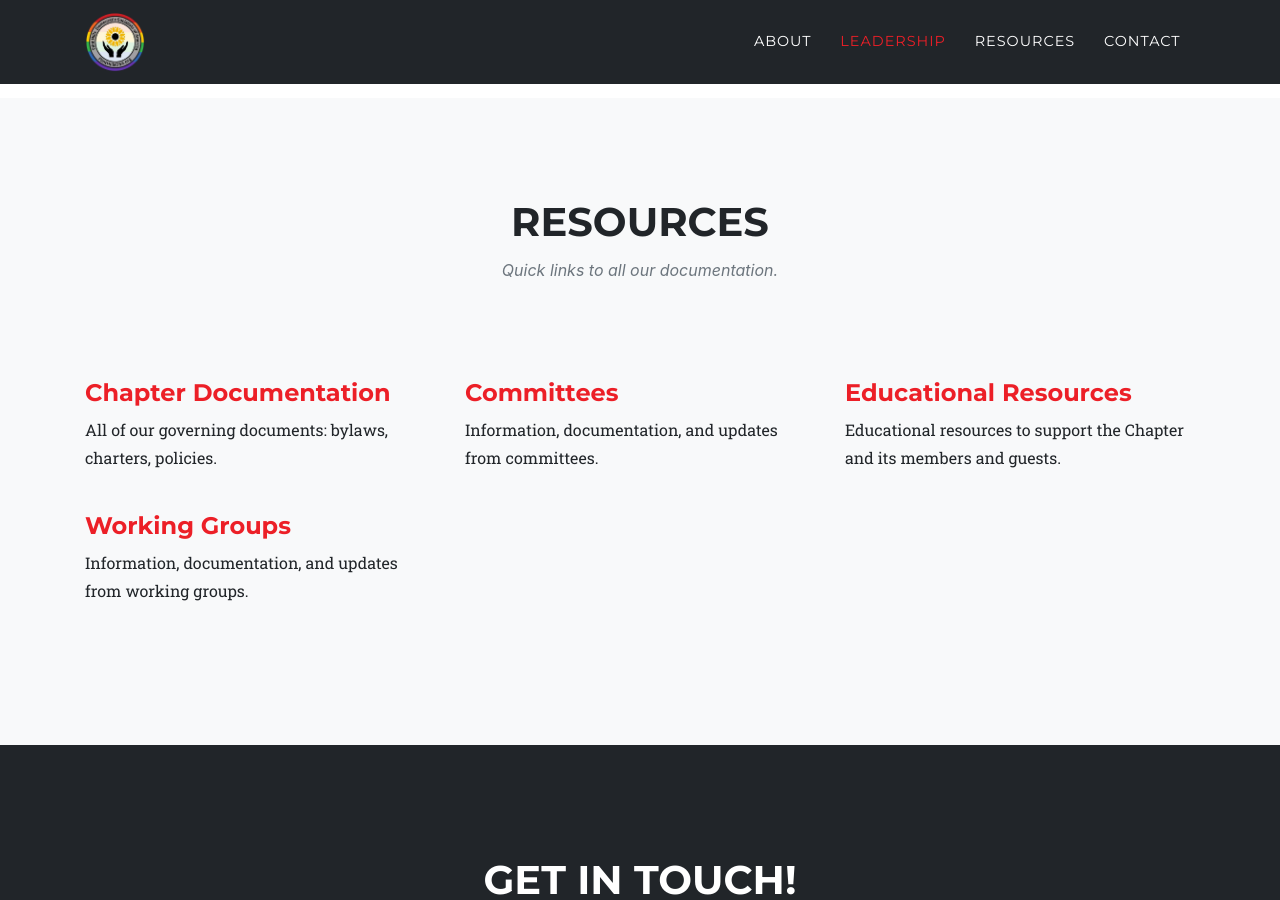
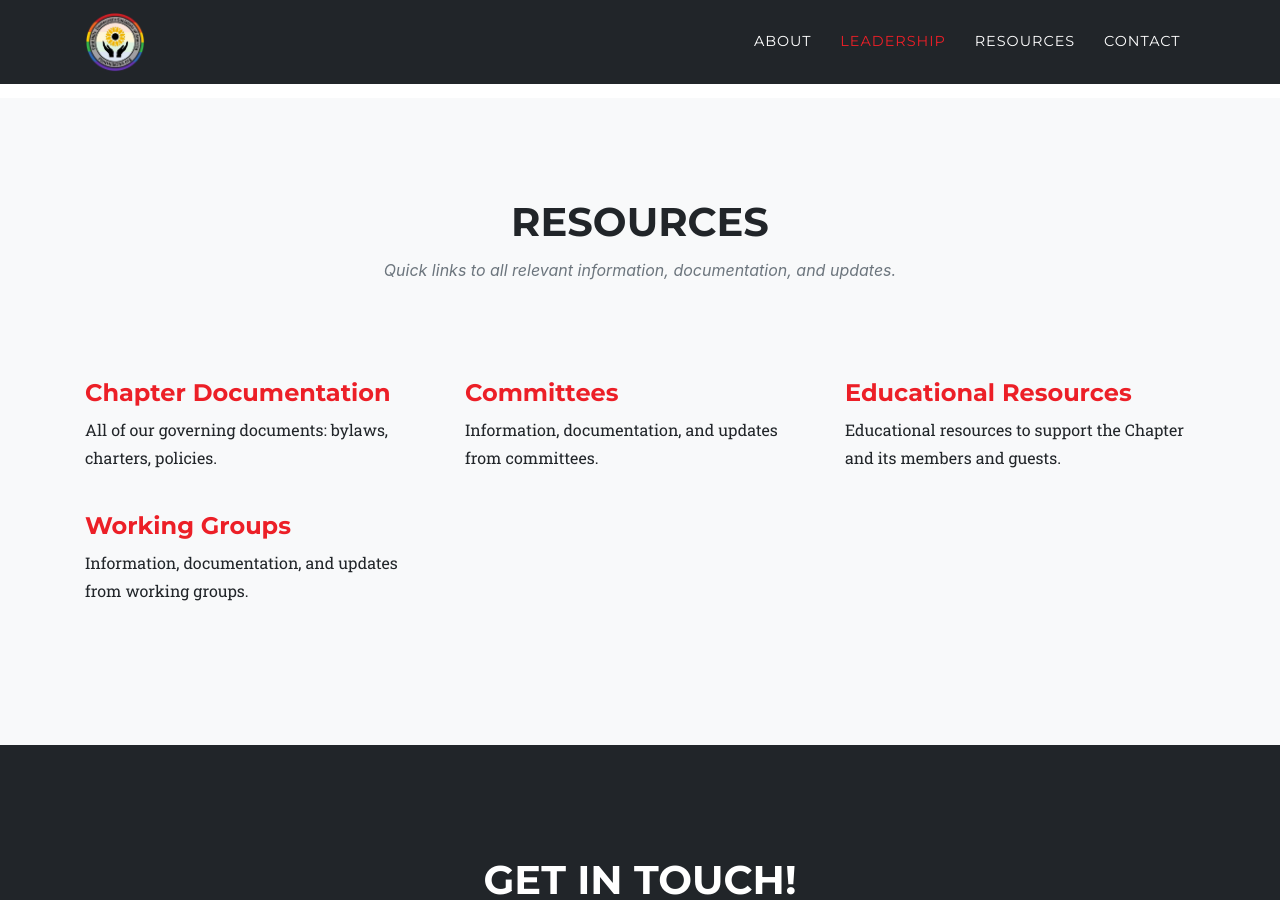
Before and after one commit to flinthillsdsa/website, a Jekyll site: the page built from index.md, in a window 1280 px wide and 900 px high, scrolled down 2845 px. Built offline with Jekyll 4.4.1, drawn with Linux system fonts in a browser that asks for light colours; some web fonts are replaced.

Commit message:
Update resources.html

```diff
--- a/_includes/resources.html
+++ b/_includes/resources.html
@@ -5,7 +5,7 @@
       <div class="col-lg-12">
         <h2 class="section-heading text-uppercase">Resources</h2>
         <h3 class="section-subheading text-muted">
-          Quick links to all our documentation.
+          Quick links to all relevant information, documentation, and updates.
         </h3>
       </div>
     </div>
```
